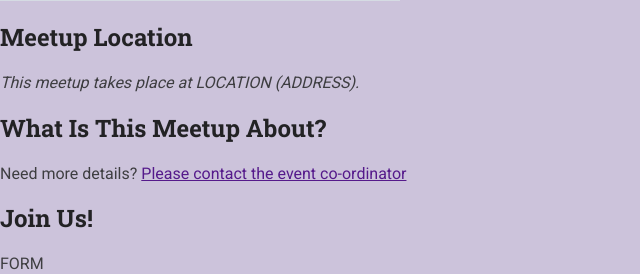
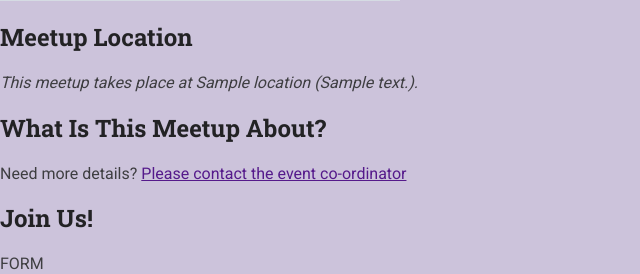
Before and after one commit to VirgSam/Pythonic-Journey, a Django app: a page that uses udemy/max_sch/django_project_site/meetups/templates/meetups/meetup-items.html in a window 1280 px wide. Shown: the part 465-739 px from the top of the page, without its empty margins (0-640 px from the left). Run offline with Django 4.2, Linux system fonts and the light colour scheme; tables that the repository leaves empty hold one stand-in row (values such as "Sample post"); grey boxes marked "Sample" are stand-in pictures.

Commit message:
Update meetup-items.html with meetup location and address

```diff
--- a/udemy/max_sch/django_project_site/meetups/templates/meetups/meetup-items.html
+++ b/udemy/max_sch/django_project_site/meetups/templates/meetups/meetup-items.html
@@ -20,8 +20,8 @@
         <section id="location">
             <h2>Meetup Location</h2>
             <address>
-                This meetup takes place at <span>LOCATION</span>
-                (ADDRESS).
+                This meetup takes place at <span>{{meetup.location.name}}</span>
+                ({{meetup.location.address}}).
             </address>
 
         </section>
```
